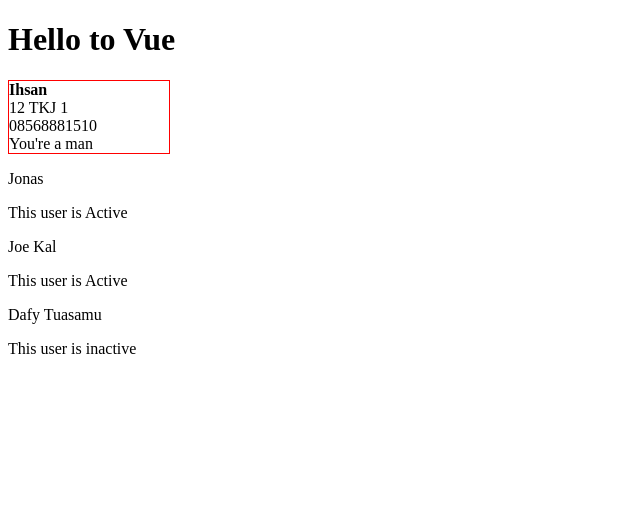
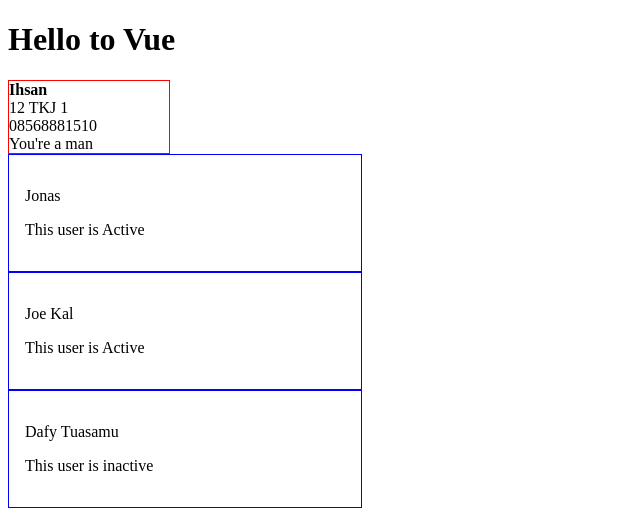
Before and after one commit to NeoGlanding/vue-component1, a Vue app: page / in a window 1280 px wide. Shown: the top 510 px of the page, without its empty margins (0-640 px from the left). Built offline with nearby package versions, Linux system fonts and the light colour scheme.

Commit message:
auto commit without message

```diff
--- a/src/App.vue
+++ b/src/App.vue
@@ -2,7 +2,7 @@
   <h1>Hello to Vue</h1>
   <Card is-man="1" name="Ihsan" school-class="12 TKJ 1" phone-number="08568881510" />
   <Card2 :active="true" name="Jonas" />
-  <Card2 v-for="(friend, index) in friends" :key="index" :name="friend.name" :active="friend.active" />
+  <Card2 @find-name="getData" v-for="(friend, index) in friends" :key="index" :name="friend.name" :active="friend.active" />
 </template>
 
 <script>
--- a/src/components/Card2.vue
+++ b/src/components/Card2.vue
@@ -1,5 +1,5 @@
 <template>
-    <div class="card">
+    <div @click="clickEvent" class="card">
         <p>{{ name }}</p>
         <p>{{ active ? 'This user is Active' : 'This user is inactive'}}</p>
     </div>
@@ -14,10 +14,19 @@ export default {
         active: {
             type: Boolean,
         }
+    },
+    methods: {
+        clickEvent() {
+            this.$emit('find-name', this.name)
+        }
     }
 }
 </script>
 
 <style scoped>
-
+    .card {
+        padding: 1rem;
+        border: 1px solid blue;
+        width: 20rem;
+    }
 </style>
```
